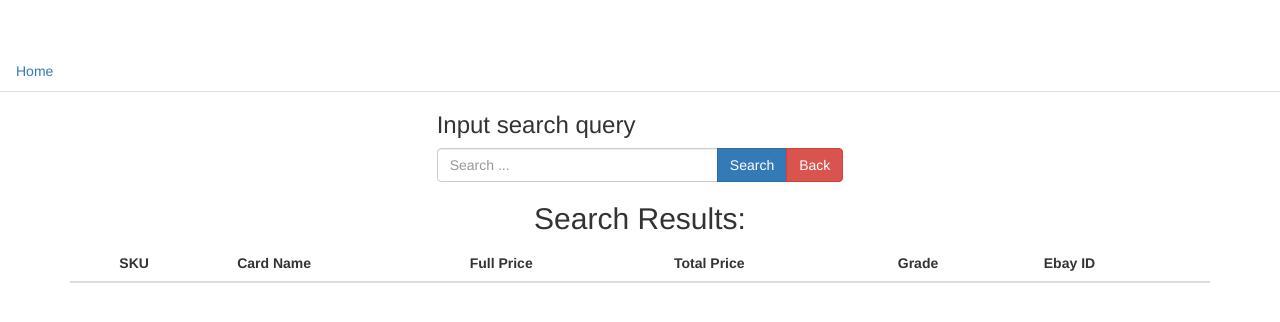
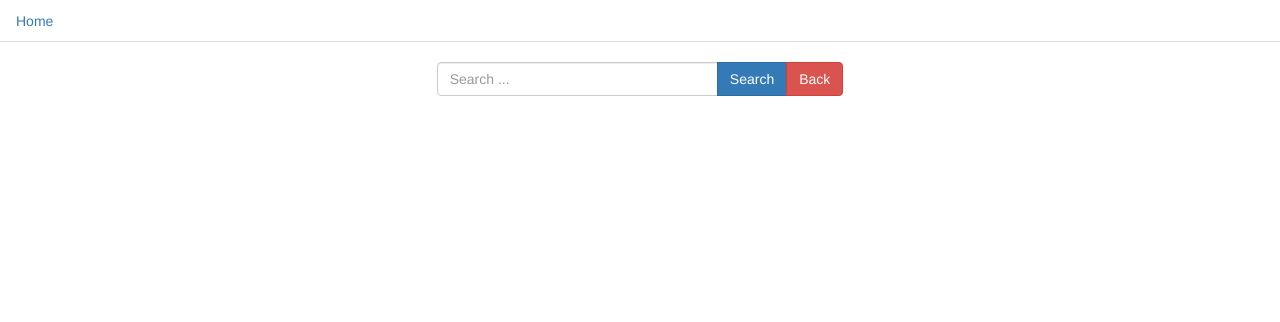
Before and after one commit to zonk2world/elasticsearch_form, a PHP site: page /results.php in a window 1280 px wide. Shown: the top 322 px of the page. Run offline with PHP 8.4, Linux system fonts and the light colour scheme; lists and menus that the app fills with data are empty; some libraries are stand-ins or nearby versions; some web fonts are replaced.

Commit message:
update ui

```diff
--- a/css/starter-template.css
+++ b/css/starter-template.css
@@ -1,6 +1,3 @@
-body {
-  padding-top: 5rem;
-}
 .starter-template {
   padding: 3rem 1.5rem;
   text-align: center;
@@ -9,3 +6,7 @@ body {
 .w-100 {
 	width: 100% !important;
 }
+
+.pt-4 {
+	padding-top: 2rem;
+}
--- a/results.php
+++ b/results.php
@@ -56,17 +56,7 @@ if(isset($_GET['q']) || isset($_GET['graded'])) {
     <li role="presentation"><a href="index.php">Home</a></li>
   </ul>
 
-  <div class="row vertical-center-row pt-4">
-    <div class="col-lg-4 col-lg-offset-4">
-      <div class="input-group">
-        <div class="center-block">
-          <h3>Input search query</h3>
-        </div>
-      </div>
-    </div>
-  </div>
-
-  <form action="results.php" method="get" autocomplete="on">
+  <form action="results.php" method="get" autocomplete="on" class="pt-4">
     <div class="row">
       <div class="col-md-4 col-md-offset-4">
         <div class="input-group">
@@ -80,45 +70,20 @@ if(isset($_GET['q']) || isset($_GET['graded'])) {
     </div>
   </form>
 
-  <div class="container py-4">
-    <div class="row" style="text-align: center">
-      <h2> Search Results: </h2>
-    </div>
-  </div>
-
   <?php
     if ( isset($results) ) {
   ?>
-    <div class="row">
+    <div class="row pt-4">
       <div class="container">
         <div class="table-responsive">
           <table class="table">
-            <thead>
-              <tr>
-                <th></th>
-                <th>SKU</th>
-                <th>Card Name</th>
-                <th>Full Price</th>
-                <th>Total Price</th>
-                <th>Grade</th>
-                <th>Ebay ID</th>
-              </tr>
-            </thead>
             <tbody>
 
               <?php
               foreach ( $results as $r ) {
               ?>
                 <tr>
-                  <td>
-                    <img src="<?php echo $r['_source']['picture_url']; ?>" width="50" />
-                  </td>
                   <td><a href="results.php?q=<?php echo $r['_source']['sku']; ?>&pop=true"><?php echo $r['_source']['sku']; ?></a></td>
-                  <td><?php echo $r['_source']['card_title']; ?></td>
-                  <td>$ <?php echo $r['_source']['full_price']; ?></td>
-                  <td>$ <?php echo $r['_source']['total_price']; ?></td>
-                  <td><?php echo $r['_source']['card_grade']; ?></td>
-                  <td><?php echo $r['_source']['auction_id']; ?></td>
                 </tr>
               <?php
               }
@@ -134,7 +99,7 @@ if(isset($_GET['q']) || isset($_GET['graded'])) {
     } else {
       ?>
 
-        <div class="row text-center">
+        <div class="row text-center pt-4">
           <div class="container">
             <div class="panel panel-success p-4">
               There are no search results.
```
Also changed, not shown: index.php (+0 -10 lines).
